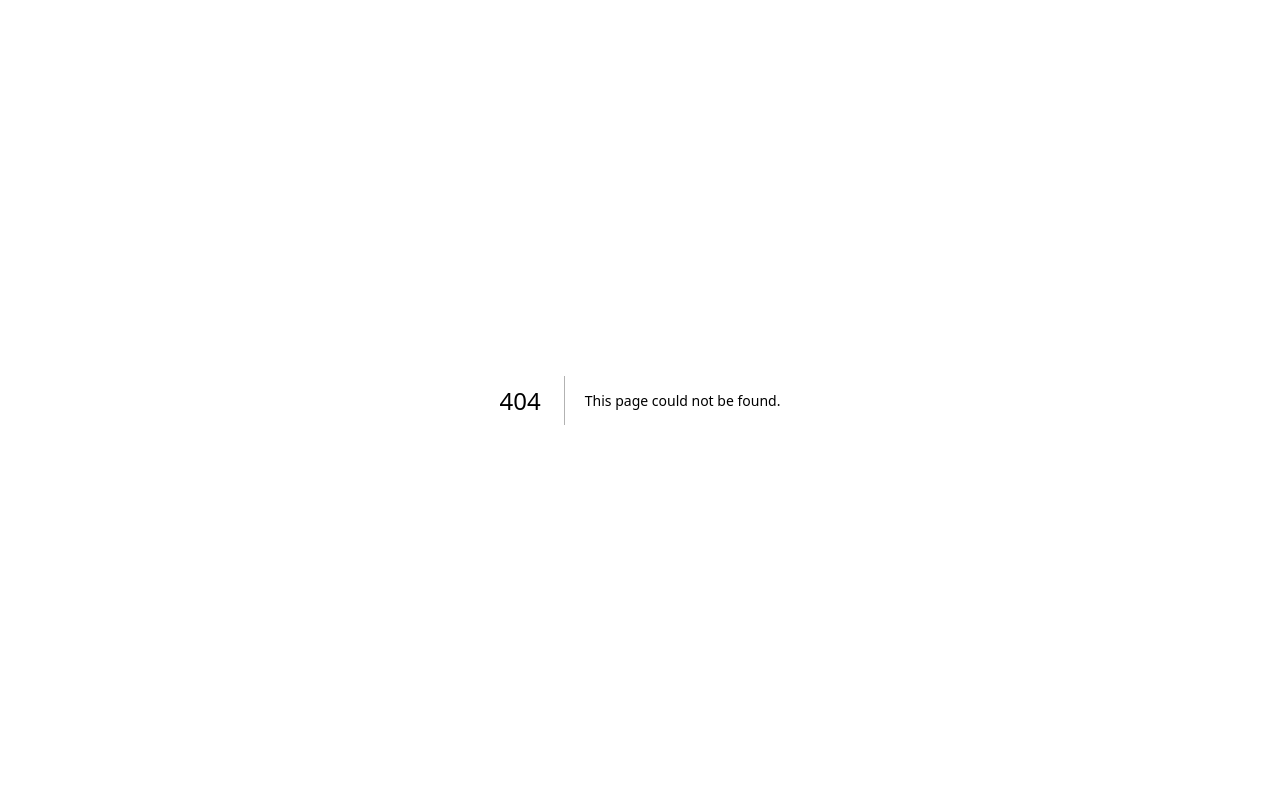
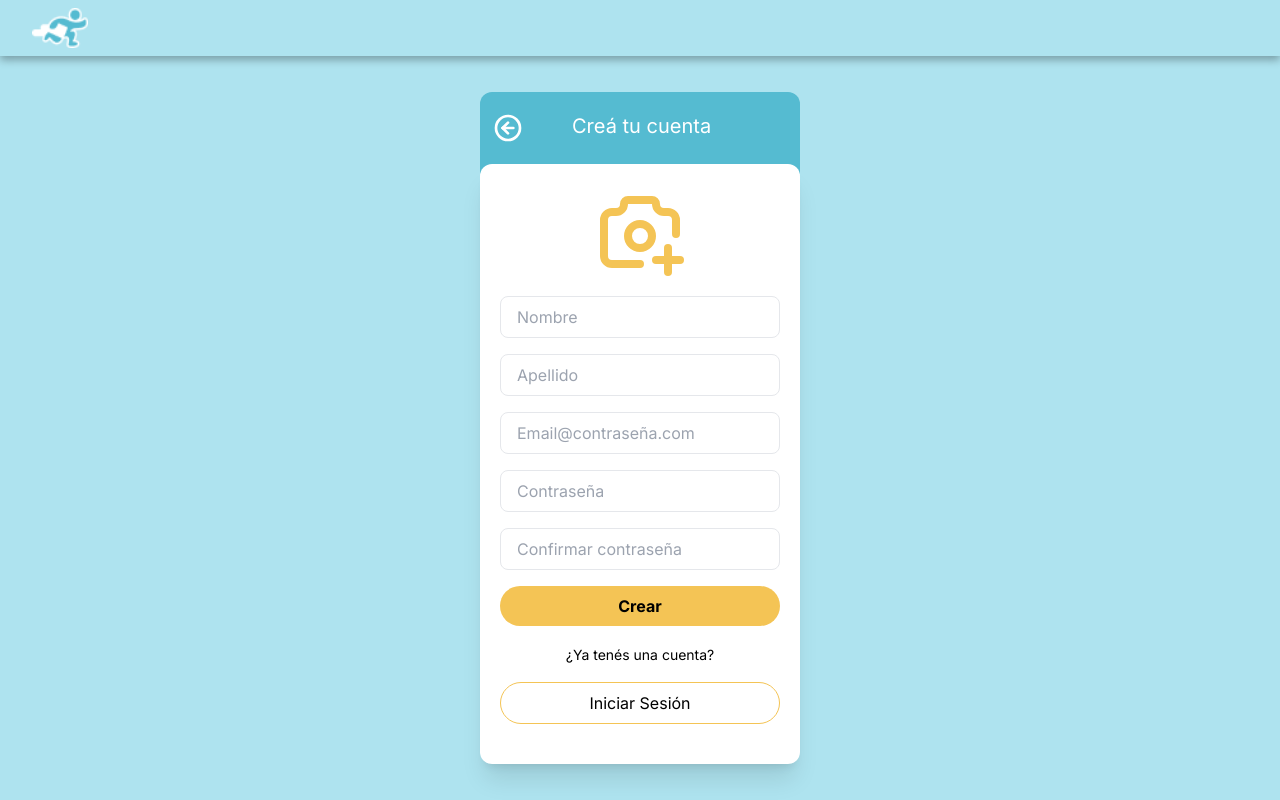
Before and after one commit to Tute22/Chacurbanos-front, a Next.js app: page /register in a window 1280 px wide. Before the commit this address had no page. Built offline with nearby package versions, Linux system fonts and the light colour scheme.

Commit message:
create register view

```diff
--- /dev/null
+++ b/src/app/register/page.tsx
@@ -0,0 +1,80 @@
+import { Camera, LeftArrowIcon } from "@/commons/icons";
+import { Navbar } from "@/components/Navbar";
+
+export default function Register() {
+  return (
+    <main className="bg-[#AEE3EF] h-screen">
+      <Navbar />
+      <section className="flex justify-center mt-9">
+        <section className="bg-[#55BBD1] h-[150px] rounded-xl">
+          <div className="flex gap-12 mt-5">
+            <LeftArrowIcon className="w-8 h-auto text-white ml-3" />
+            <h1 className="flex justify-center text-xl text-white">
+              Creá tu cuenta
+            </h1>
+          </div>
+          <div className="mt-5 bg-white rounded-xl shadow-xl p-5 w-80 h-[600px]">
+            <div className="flex justify-center mb-4">
+              <Camera className="w-24 h-auto text-[#F4C455]" />
+            </div>
+            <form>
+              <div className="mb-4">
+                <input
+                  type="text"
+                  className="w-full px-4 py-2 border rounded-lg focus:outline-none "
+                  placeholder="Nombre"
+                />
+              </div>
+              <div className="mb-4">
+                <input
+                  type="text"
+                  className="w-full px-4 py-2 border rounded-lg focus:outline-none "
+                  placeholder="Apellido"
+                />
+              </div>
+              <div className="mb-4">
+                <input
+                  type="email"
+                  className="w-full px-4 py-2 border rounded-lg focus:outline-none"
+                  placeholder="Email@contraseña.com"
+                />
+              </div>
+              <div className="mb-4">
+                <input
+                  type="password"
+                  className="w-full px-4 py-2 border rounded-lg focus:outline-none"
+                  placeholder="Contraseña"
+                />
+              </div>
+              <div className="mb-4">
+                <input
+                  type="password"
+                  className="w-full px-4 py-2 border rounded-lg focus:outline-none"
+                  placeholder="Confirmar contraseña"
+                />
+              </div>
+              <div className="mb-4">
+                <button
+                  type="submit"
+                  className="w-full px-4 py-2 font-bold bg-[#F4C455] rounded-full"
+                >
+                  Crear
+                </button>
+              </div>
+            </form>
+            <div className="text-center">
+              <a href="#" className="inline-block text-sm">
+                ¿Ya tenés una cuenta?
+              </a>
+            </div>
+            <div className="mb-4 mt-4">
+              <button className="w-full px-4 py-2 rounded-full border-[#F4C455] border-solid border-[1px]">
+                Iniciar Sesión
+              </button>
+            </div>
+          </div>
+        </section>
+      </section>
+    </main>
+  );
+}
--- a/src/components/Navbar.tsx
+++ b/src/components/Navbar.tsx
@@ -1,16 +1,23 @@
-import React from 'react'
+"use client";
+import React from "react";
 import Image from "next/image";
 import pejoton from "../../public/pejoton.png";
 import { LogoutDoorIcon } from "@/commons/icons";
-
+import { usePathname } from "next/navigation";
 
 export const Navbar = () => {
+  const pathName = usePathname();
+
   return (
     <nav className="h-14 bg-[#AEE3EF] shadow-nav py-2 px-8 flex justify-between">
-    <Image src={pejoton} width={56} height={160} alt="pejoton" />
-    <div className="w-7 rounded-md my-[4px] bg-[#55BBD1] shadow-logout-button flex items-center justify-center">
-      <LogoutDoorIcon className="w-6 ml-[3px]" />
-    </div>
-  </nav>
-  )
-}
+      <Image src={pejoton} width={56} height={160} alt="pejoton" />
+      {pathName === "/register" ? (
+        ""
+      ) : (
+        <div className="w-7 rounded-md my-[4px] bg-[#55BBD1] shadow-logout-button flex items-center justify-center">
+          <LogoutDoorIcon className="w-6 ml-[3px]" />
+        </div>
+      )}
+    </nav>
+  );
+};
```
Also changed, not shown: 2 other files (tests, documents, lock files or other folders).
